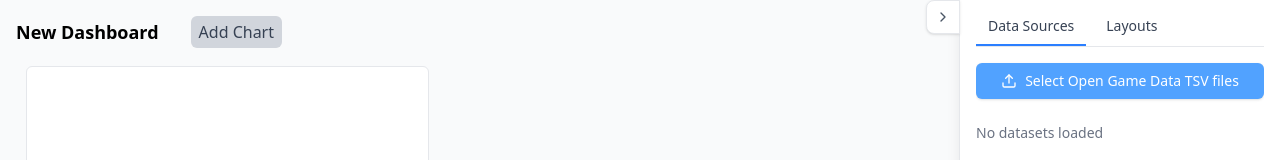
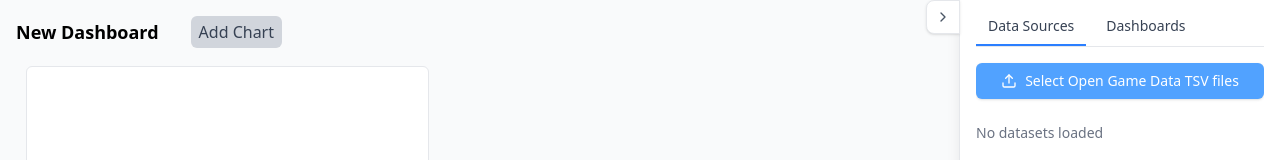
Before and after one commit to opengamedata/ogd-designdash, a Next.js app: page / in a window 1280 px wide. Shown: the top 160 px of the page. Built offline with nearby package versions, Linux system fonts and the light colour scheme.

Commit message:
Update layout management and UI elements
- Replaced the layout saving mechanism in GridLayout to use saveCurrentLayout function.
- Enhanced LayoutManager to display the current layout status with a visual indicator.
- Renamed 'Layouts' button to 'Dashboards' in the HomePage for improved clarity.

```diff
--- a/src/components/layout/GridLayout.tsx
+++ b/src/components/layout/GridLayout.tsx
@@ -190,7 +190,7 @@
             draggableHandle=".drag-handle"
             isResizable={true}
             onLayoutChange={(l: Layout[]) => {
-              // setLayout(l); // This line is removed
+              saveCurrentLayout(l, charts);
               updateSpawnPoint(l);
             }}
           >
--- a/src/components/layout/LayoutManager.tsx
+++ b/src/components/layout/LayoutManager.tsx
@@ -77,8 +77,11 @@
                 </>
               ) : (
                 <>
-                  <div className="font-medium text-sm text-gray-800 w-full">
+                  <div className="flex items-center gap-2 font-medium text-sm text-gray-800 w-full">
                     {layout.name}
+                    <span className="text-xs text-gray-500">
+                      {currentLayout === id ? '(current)' : ''}
+                    </span>
                   </div>
                   <button
                     className="text-gray-400 hover:text-blue-500"
--- a/src/pages/index.tsx
+++ b/src/pages/index.tsx
@@ -38,7 +38,7 @@
                 onClick={() => setActiveTab(1)}
                 aria-selected={activeTab === 1}
               >
-                Layouts
+                Dashboards
               </button>
             </nav>
           </div>
```
